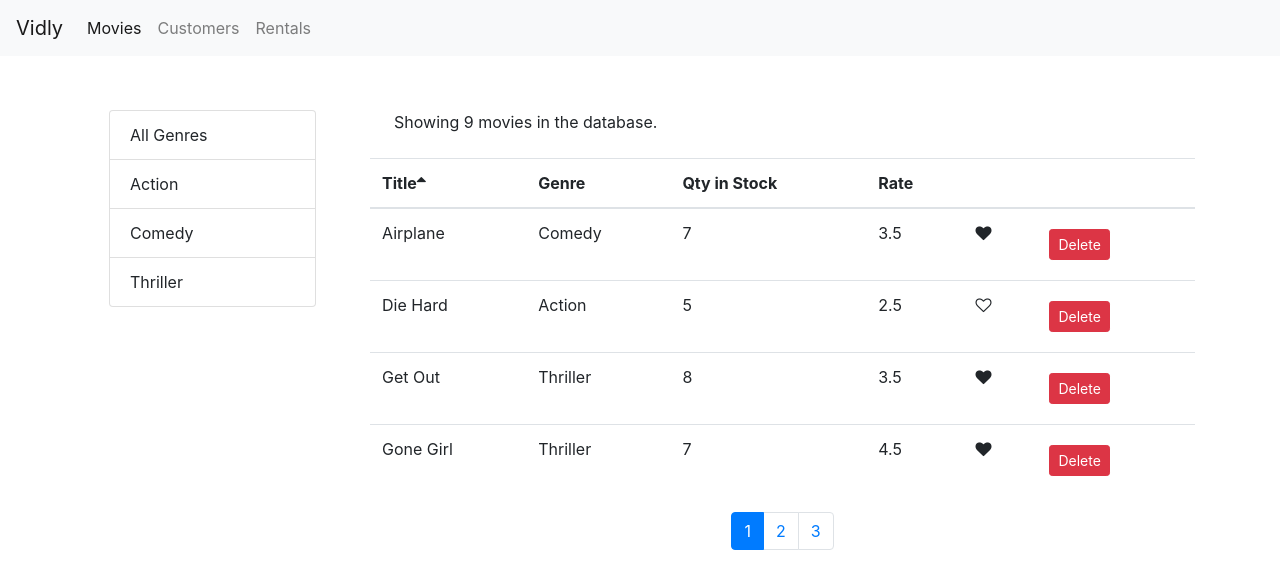
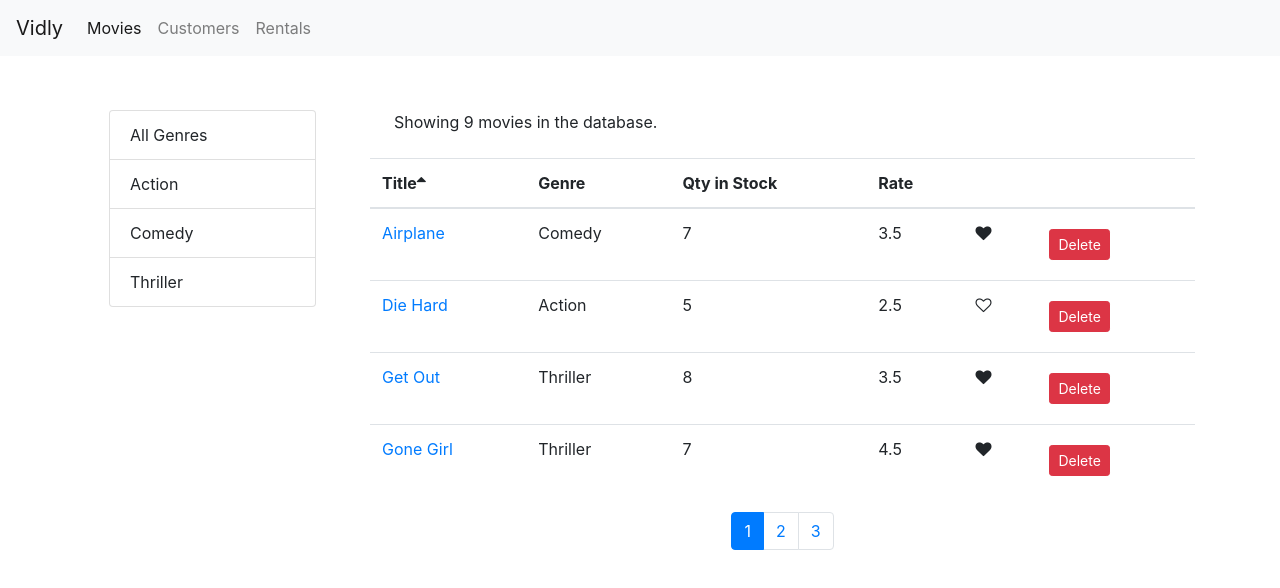
Before and after one commit to enowmbi/Video-Rental-Project-vidly-, a React (Create React App) app: page /movies in a window 1280 px wide. Shown: the top 588 px of the page. Built offline with nearby package versions, Linux system fonts and the light colour scheme.

Commit message:
add link to title linking to MovieForm

```diff
--- a/src/components/common/TableBody.js
+++ b/src/components/common/TableBody.js
@@ -1,5 +1,6 @@
 import React,{ Component } from 'react';
 import Like from '../common/Like';
+import { NavLink } from 'react-router-dom';
 
 class TableBody extends Component{
 
@@ -8,7 +9,7 @@ class TableBody extends Component{
         <tbody>
             {this.props.data.map(item =>(
                 <tr key={item._id || item.key}>
-                <td>{item.title}</td>
+                    <td><NavLink to={`/movies/${item._id}`}>{item.title}</NavLink></td>
                 <td>{item.genre.name}</td>
                 <td>{item.numberInStock}</td>
                 <td>{item.dailyRentalRate}</td>
```
